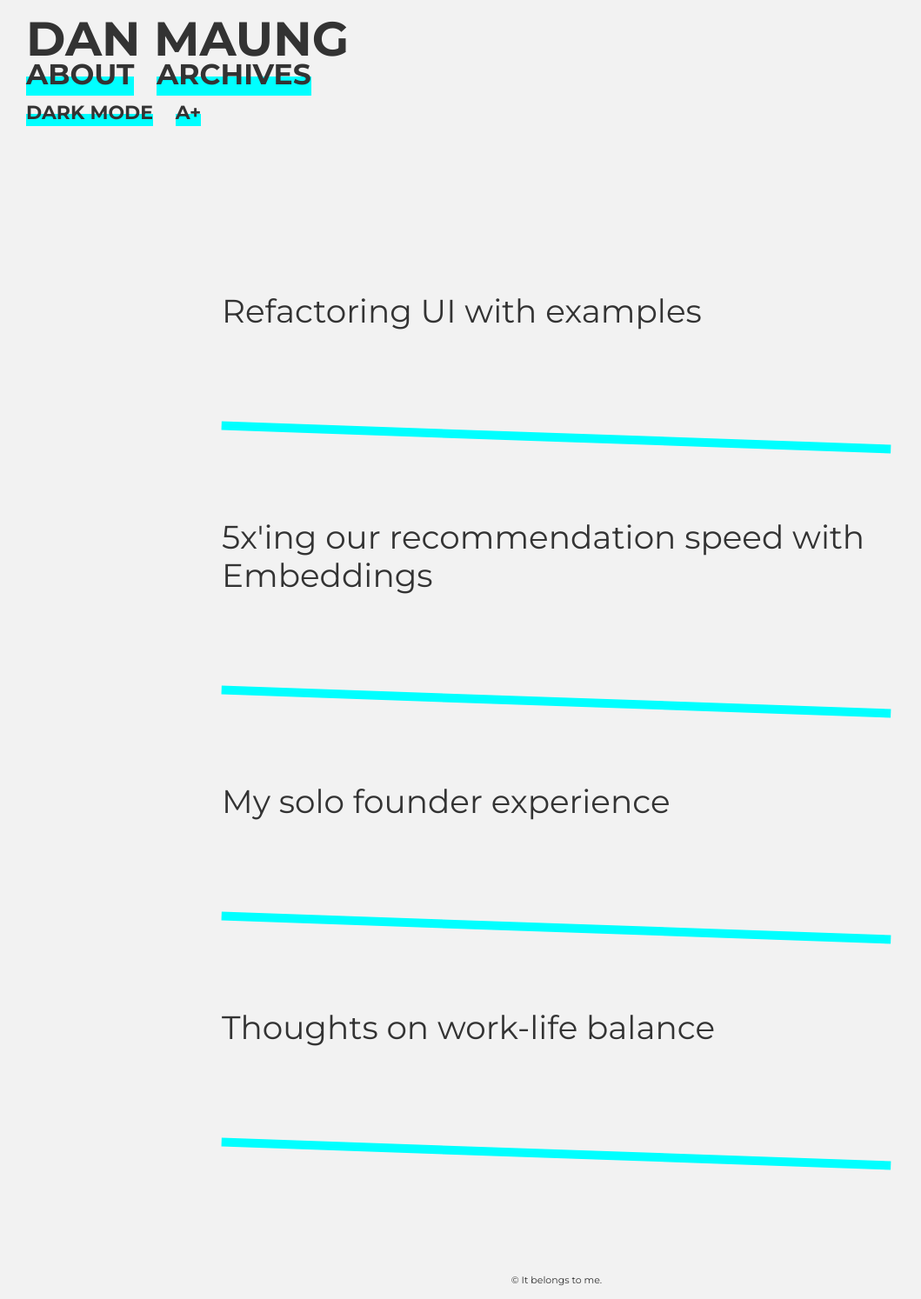
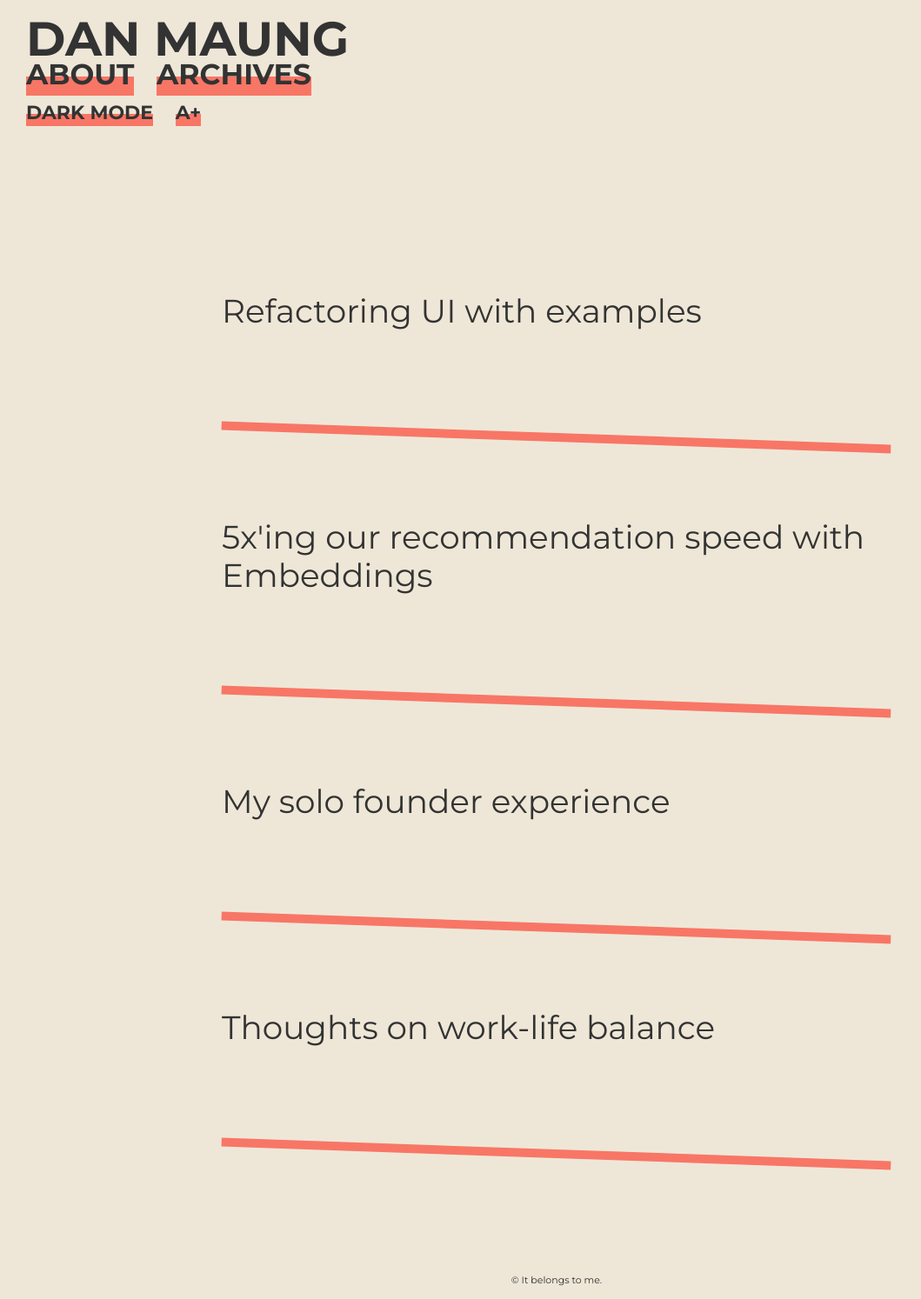
Before and after one commit to slowSort/slowSort.github.io, a Jekyll site: the page built from index.md, in a window 1280 px wide. Shown: the whole page at 87% size, without its empty margins (0-1059 px from the left). Built offline with Jekyll 4.4.1, drawn with Linux system fonts in a browser that asks for light colours.

Commit message:
change light mode

```diff
--- a/_sass/_settings.scss
+++ b/_sass/_settings.scss
@@ -3,7 +3,7 @@
 
 :root {
   // Variable for the light mode
-  --bg-color: #f2f2f2; // Background color
+  --bg-color: #eee7d7; // Background color
   --font-serif: "Libre Baskerville", serif; // Serif font
   --font-sansserif: "Montserrat", sans-serif; // Sans-Serif font
   --font-color: #333333; // Font color
@@ -11,7 +11,7 @@
   --text-width: 35em; // Width of the area where the content of the pages and posts are displayed
   --text-font: var(--font-serif); // Default font for the text
   --line-height: calc(var(--font-size) * 2); // Line height
-  --custom-color: cyan; // Complementary color, for the lines and underlinings
+  --custom-color: rgb(248, 118, 102); // Complementary color, for the lines and underlinings
   --lines: linear-gradient(
     to top,
     var(--custom-color) 50%,
```
